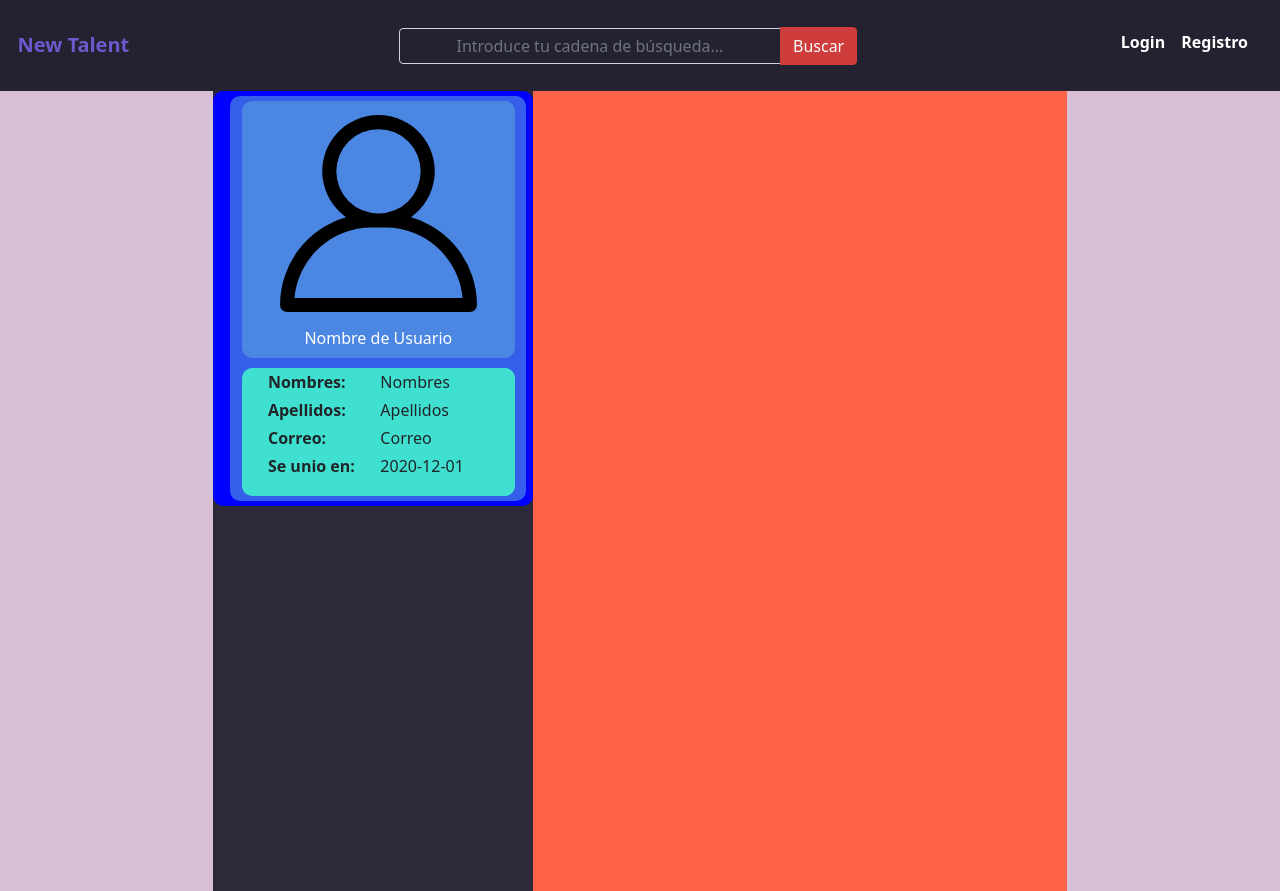
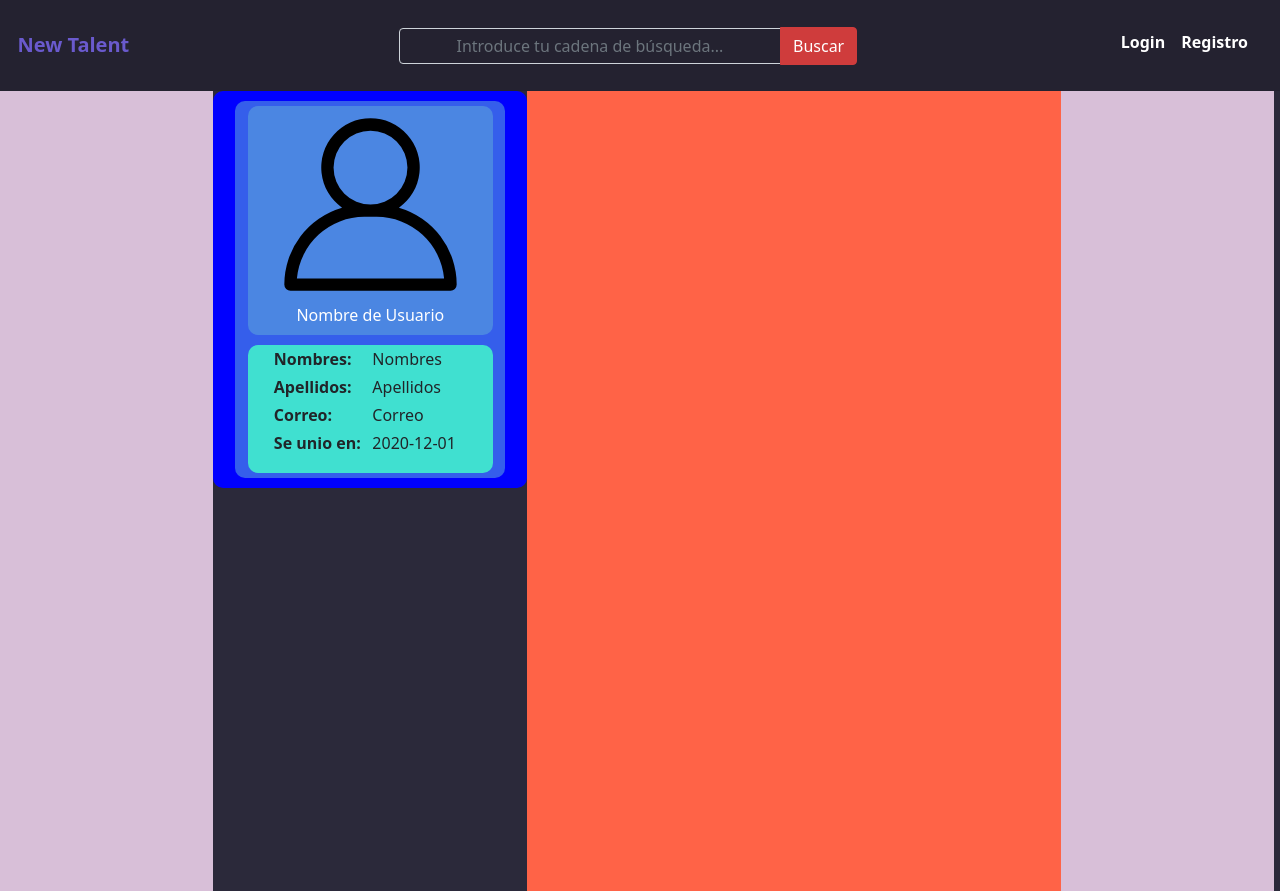
Before and after one commit to Techjonlogi/frontproyecto, a React (Create React App) app: page /Perfil in a window 1280 px wide. Built offline with nearby package versions, Linux system fonts and the light colour scheme.

Commit message:
Modificacion en tamano de componente InformacionUsuario.

```diff
--- a/src/Pantallas/ComponentesVarios/PerfilUsuario/InformacionUsuario.jsx
+++ b/src/Pantallas/ComponentesVarios/PerfilUsuario/InformacionUsuario.jsx
@@ -4,7 +4,7 @@ import ImagenPerfil from "../../../Imagenes/UsuarioImagen.svg";
 
 const InformacionUsuario = ( props ) => {
     return (
-        <Container className="Capsula">
+        <Container className="Capsula" id="InformacionUsuarioPrincipal">
             <Container className="Capsula" id="InformacionUsuarioCabeza">
                 <img className="ProfileImage" src={ ImagenPerfil } alt="ImagenPerfil" ></img>
                 <Form>
--- a/src/Pantallas/PerfilUsuario/Perfilusuario.css
+++ b/src/Pantallas/PerfilUsuario/Perfilusuario.css
@@ -36,6 +36,7 @@ dd {
 
 #UserInfoColumn {
     height: fit-content;
+    width: fit-content;
     border-radius: 10px;
     background-color: blue;
 }
@@ -48,13 +49,19 @@ dd {
     background-color: thistle;
 }
 
+#InformacionUsuarioPrincipal {
+    margin: 10px;
+    width: 270px;
+    height: fit-content;
+}
+
 #InformacionUsuarioCabeza {
-    width: 110%;
+    width: 245px;
     margin: 5px
 }
 
 #InformacionUsuarioCuerpo {
-    width: 110%;
+    width: 245px;
     margin: 5px;
     background-color: turquoise;
 }
```
